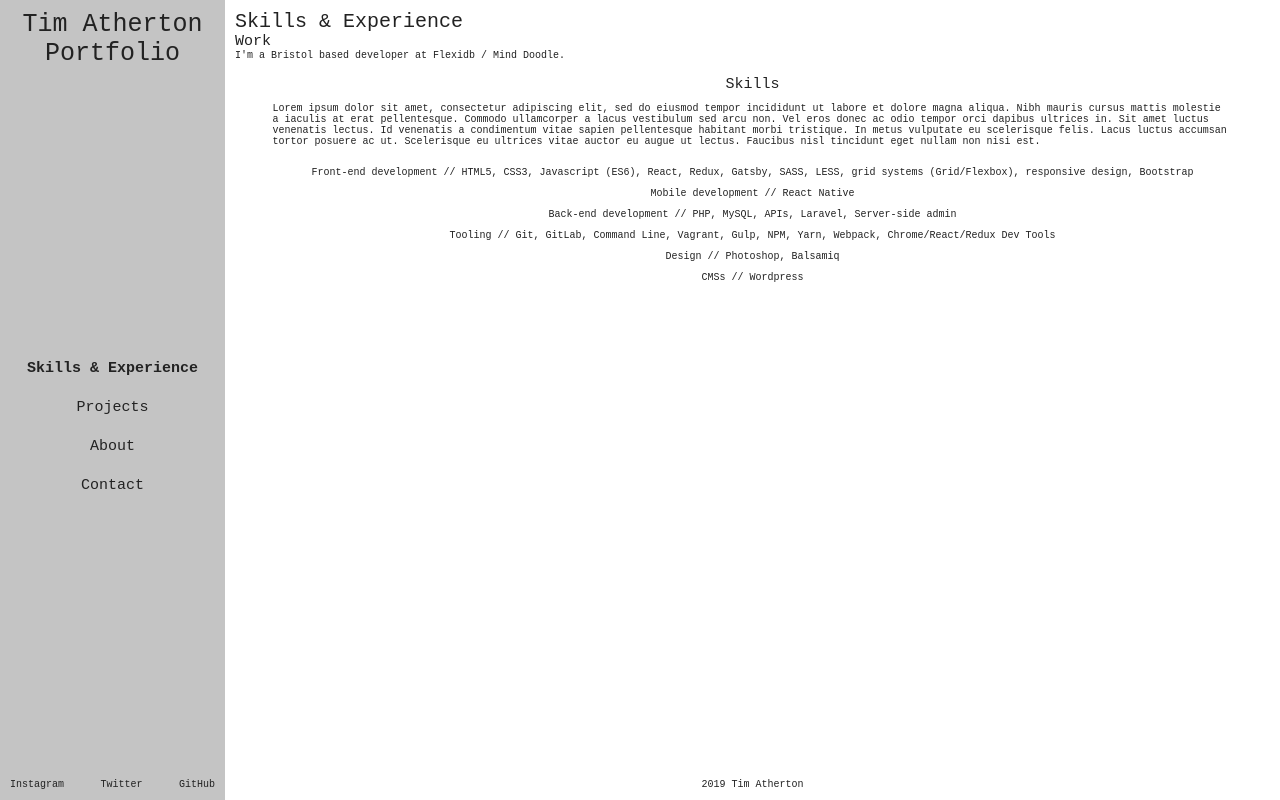
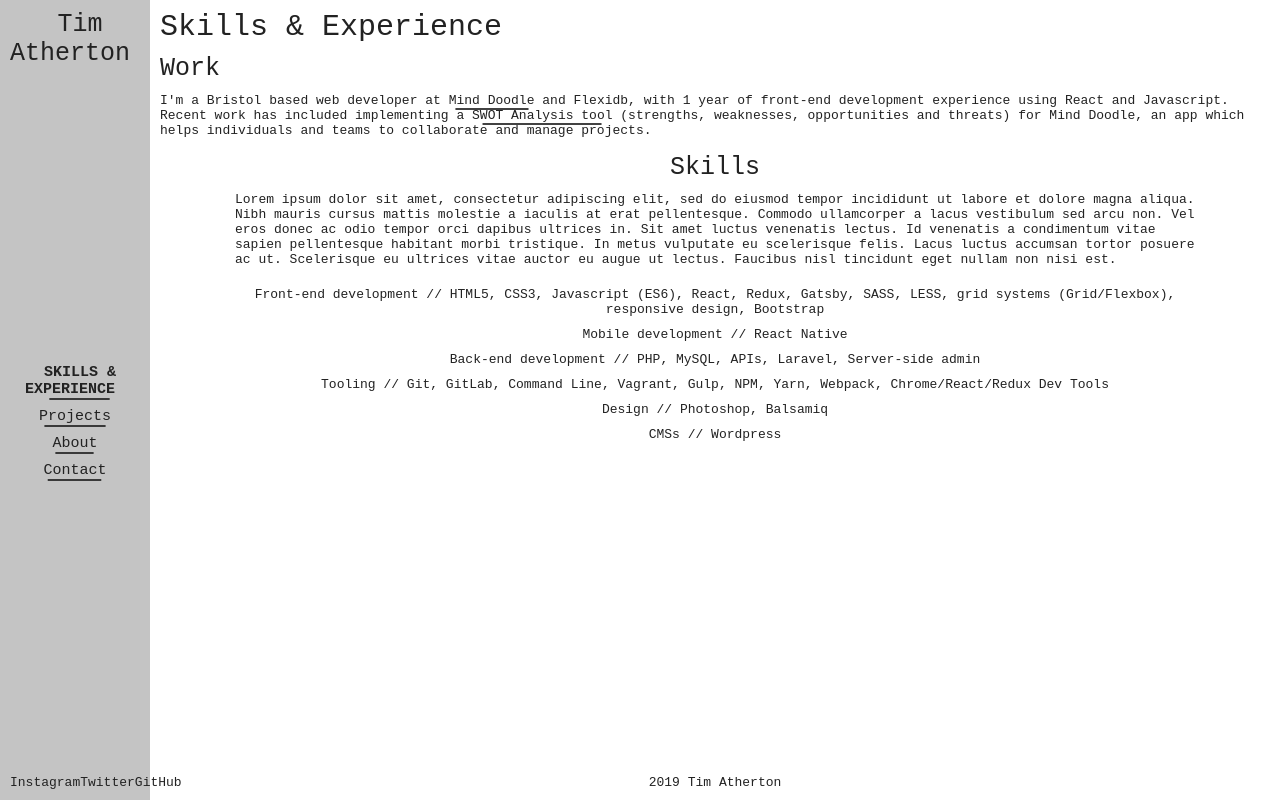
Before and after one commit to taweb/portfolio-gatsby, a Gatsby site: page /skills in a window 1280 px wide. Built offline with nearby package versions, Linux system fonts and the light colour scheme; Gatsby itself is replaced by a stand-in of ours.

Commit message:
add link styles, work md file

```diff
--- a/gatsby-config.js
+++ b/gatsby-config.js
@@ -1,6 +1,6 @@
 module.exports = {
   siteMetadata: {
-    title: `Tim Atherton Portfolio`,
+    title: `Tim Atherton`,
     description: `Portfolio Site using Gatsbyjs`,
     author: `Tim Atherton`,
   },
@@ -13,6 +13,14 @@
         path: `${__dirname}/src/images`,
       },
     },
+    {
+      resolve: `gatsby-source-filesystem`,
+      options: {
+        name: `data`,
+        path: `${__dirname}/src/data/`
+      },
+    },
+    `gatsby-transformer-remark`,
     `gatsby-transformer-sharp`,
     `gatsby-plugin-sharp`,
     {
--- a/package.json
+++ b/package.json
@@ -14,6 +14,7 @@
     "gatsby-plugin-sharp": "^2.0.37",
     "gatsby-plugin-styled-components": "^3.0.7",
     "gatsby-source-filesystem": "^2.0.37",
+    "gatsby-transformer-remark": "^2.6.1",
     "gatsby-transformer-sharp": "^2.1.19",
     "prop-types": "^15.7.2",
     "react": "^16.8.6",
--- a/src/components/header/header.js
+++ b/src/components/header/header.js
@@ -1,7 +1,7 @@
 import PropTypes from 'prop-types';
 import React, {Component} from 'react';
 import styled from 'styled-components';
-import {colors, fontSizes, breakPoints, layout} from '../../theme/Variables';
+import {colors, breakPoints, layout, fontSizes} from '../../theme/Variables';
 import Hamburger from './hamburger';
 import Logo from '../logo';
 import CustomLink from '../link';
@@ -45,7 +45,6 @@
 
 const ListItem = styled.li`
   padding: 0.5rem;
-  font-weight: 400;
   font-size: ${fontSizes.medium};
 `
 
@@ -64,7 +63,8 @@
 `
 
 const activeStyle = {
-  'fontWeight': 'bold'
+  'fontWeight': 'bold',
+  'textTransform': 'uppercase'
 }
 
 class Header extends Component {
@@ -98,6 +98,7 @@
                 <CustomLink
                   to="/skills"
                   activeStyle={activeStyle}
+                  type={'underline'}
                 >
                   Skills &amp; Experience
                 </CustomLink>
@@ -106,6 +107,7 @@
                 <CustomLink
                   to="/projects"
                   activeStyle={activeStyle}
+                  type={'underline'}
                 >
                   Projects
                 </CustomLink>
@@ -114,6 +116,7 @@
                 <CustomLink
                   to="/about"
                   activeStyle={activeStyle}
+                  type={'underline'}
                 >
                   About
                 </CustomLink>
@@ -122,6 +125,7 @@
                 <CustomLink
                   to="/contact"
                   activeStyle={activeStyle}
+                  type={'underline'}
                 >
                   Contact
                 </CustomLink>
@@ -139,6 +143,7 @@
                   to="/skills"
                   color={colors.white}
                   activeStyle={activeStyle}
+                  type={'underline'}
                 >
                   Skills
                 </CustomLink>
@@ -148,6 +153,7 @@
                   to="/projects"
                   color={colors.white}
                   activeStyle={activeStyle}
+                  type={'underline'}
                 >
                   Projects
                 </CustomLink>
@@ -157,6 +163,7 @@
                   to="/about"
                   color={colors.white}
                   activeStyle={activeStyle}
+                  type={'underline'}
                 >
                   About
                 </CustomLink>
@@ -166,6 +173,7 @@
                   to="/contact"
                   color={colors.white}
                   activeStyle={activeStyle}
+                  type={'underline'}
                 >
                   Contact
                 </CustomLink>
--- a/src/components/hero.js
+++ b/src/components/hero.js
@@ -42,6 +42,7 @@
     width: 100%;
     text-align: center;
     padding: 0 20px;
+    font-size: ${fontSizes.medium};
 `
 
 const HeaderText = styled.h1`
@@ -55,14 +56,14 @@
 `
 
 const PrimaryText = styled(StyledSpan)`
-    font-size: ${fontSizes.large};
+    font-size: ${fontSizes.xlarge};
     margin-bottom: 10px;
     text-transform: uppercase;
     letter-spacing: 5px;
 `
 
 const SecondaryText = styled(StyledSpan)`
-    font-size: ${fontSizes.medium};
+    font-size: ${fontSizes.large};
 `
 
 const hero = () => {
--- a/src/components/link.js
+++ b/src/components/link.js
@@ -1,31 +1,17 @@
 import React from 'react';
 import styled from 'styled-components';
-import {colors, fontSizes} from '../theme/Variables';
+import {colors} from '../theme/Variables';
 import { Link } from 'gatsby';
 
-const StyledLink = styled(({color, ...rest}) => <Link {...rest} />)`
-    font-size: ${fontSizes.normal};
+const StyledLink = styled(({color, type, ...rest}) => <Link {...rest} />)`
     margin: 5px 10px;
-    position: relative;
-    :link,
-    :visited,
-    :hover,
-    :active {
-        color: ${({color}) => color || `${colors.black}`};
+    color: ${({color}) => color || `${colors.black}`};
+    &::after, &::before {
+        display: ${({type}) => type === 'none' ? 'none' : 'block'};
+        background-color: ${({color}) => color || `${colors.black}`};
     }
-    ::after {
-        position: absolute;
-        top: 100%;
-        width: 100%;
-        left: 0;
-        height: 2px;
-        content: '';
-        background-color: ${({color}) => color || `${colors.black}`};
-        opacity: 0;
-        transition: opacity 0.2s ease;
-    }
-    :hover::after {
-        opacity: 1;
+    &::after {
+        display: ${({type}) => type === 'underline' || type === 'none' ? 'none' : 'block'}
     }
 `;
 
--- a/src/components/logo.js
+++ b/src/components/logo.js
@@ -1,17 +1,12 @@
 import React, {Component} from 'react';
-import { Link } from 'gatsby';
+import CustomLink from './link';
 import styled from 'styled-components';
 import {colors, fontSizes} from '../theme/Variables';
 
 const StyledLogo = styled.div`
-  a {
-    transition: color 0.3s ease-out;
-    font-size: ${fontSizes.medium};
-    :link,
-    :visited {
-      color: ${(props) => props.isOpen ? `${colors.white}` : `${colors.black}`}
+    a {
+        font-size: ${fontSizes.large};
     }
-  }
 `
 
 class Logo extends Component {
@@ -30,11 +25,12 @@
                 isOpen={isOpen}
                 onClick={this.toggle}
             >
-                <Link
+                <CustomLink
                     to="/"
+                    type={'none'}
                 >
-                {siteTitle}
-                </Link>
+                    {siteTitle}
+                </CustomLink>
             </StyledLogo>
         );
     }
--- /dev/null
+++ b/src/components/work.js
@@ -0,0 +1,18 @@
+import React from 'react';
+import styled from 'styled-components';
+
+const wrapper = styled.section`
+`
+
+const Work = ({data}) => {
+    const {frontmatter: {title}, html} = data
+
+    return (
+        <>
+            <h2>{title}</h2>
+            <div dangerouslySetInnerHTML={{ __html: html }} />
+        </>
+     );
+}
+
+export default Work;
--- /dev/null
+++ b/src/data/work.md
@@ -0,0 +1,6 @@
+---
+title: 'Work'
+---
+I'm a Bristol based web developer at [Mind Doodle](https://minddoodle.com/) and Flexidb, with 1 year of front-end development experience using React and Javascript.
+
+Recent work has included implementing a [SWOT Analysis tool](https://minddoodle.com/features/swot) (strengths, weaknesses, opportunities and threats) for Mind Doodle, an app which helps individuals and teams to collaborate and manage projects.
--- a/src/pages/skills.js
+++ b/src/pages/skills.js
@@ -1,17 +1,18 @@
 import React from 'react';
-import Layout from '../components/layout'
-import SEO from "../components/seo"
-import Skills from '../components/skills'
-import PageContent from '../components/pageContent'
+import Layout from '../components/layout';
+import SEO from '../components/seo';
+import Skills from '../components/skills';
+import PageContent from '../components/pageContent';
+import Work from '../components/work';
 
-const SkillsPage = () => {
+const SkillsPage = ({data}) => {
+    const workData = data.allMarkdownRemark.nodes[0]
     return (
         <Layout>
             <SEO title="Skills and Experience" />
             <PageContent>
                 <h1>Skills &amp; Experience</h1>
-                <h2>Work</h2>
-                <p>I'm a Bristol based developer at Flexidb / Mind Doodle.</p>
+                <Work data={workData}/>
                 <Skills />
             </PageContent>
         </Layout>
@@ -19,3 +20,22 @@
 }
 
 export default SkillsPage;
+
+export const query = graphql`
+    {
+        allMarkdownRemark(
+        filter: {
+            frontmatter: {
+                title: { eq:"Work" }
+            }
+        }
+        ) {
+            nodes {
+                frontmatter {
+                    title
+                },
+                html
+            }
+        }
+    }
+`
--- a/src/theme/GlobalStyle.js
+++ b/src/theme/GlobalStyle.js
@@ -1,7 +1,15 @@
 import { createGlobalStyle } from 'styled-components';
-import { colors } from './Variables.js';
+import { colors, fontSizes, breakPoints } from './Variables.js';
 
-
+const line = () => `
+    position: absolute;
+    top: 100%;
+    width: 100%;
+    left: 0;
+    height: 2px;
+    content: '';
+    background-color: ${colors.black};
+`
 
 export const GlobalStyle = createGlobalStyle`
     *,
@@ -29,11 +37,54 @@
         box-sizing: border-box;
     }
 
+    h1 {
+        font-size: ${fontSizes.xlarge};
+        margin-bottom: 1rem;
+    }
+
+    h2 {
+        font-size: ${fontSizes.large};
+        margin-bottom: 1rem;
+    }
+
+    h3 {
+        font-size: ${fontSizes.medium};
+    }
+
+    p {
+        font-size: ${fontSizes.normal};
+    }
+
     ul, ol {
         list-style-type: none;
     }
 
     a {
+        color: ${colors.black};
         text-decoration: none;
+        font-size: inherit;
+        position: relative;
+        &::before {
+            ${line};
+        }
+        @media (${breakPoints.desktop}) {
+            &::before, &::after {
+                transform: scale(0.85);
+                transition: transform 0.3s;
+            }
+            &::after {
+                ${line};
+                opacity: 0;
+                transition: transform 0.3s, top 0.3s, opacity 0.3s;
+            }
+            &:hover::before,
+            &:hover::after {
+                transform: scale(1.05);
+            }
+            &:hover::after {
+                opacity: 1;
+                top: 0%;
+            }
+        }
     }
 `
--- a/src/theme/Variables.js
+++ b/src/theme/Variables.js
@@ -10,13 +10,15 @@
 }
 
 const fontSizes = {
-    large: '4rem',
-    medium: '2.5rem',
-    normal: '1.5rem'
+    xlarge: '3rem',
+    large: '2.5rem',
+    medium: '1.5rem',
+    normal: '1.3rem'
 }
 
 const layout = {
-    sidebarWidth: '225px',
+    // sidebarWidth: '225px',
+    sidebarWidth: '150px',
     headerHeight: '60px'
 }
 
```
Also changed, not shown: 1 other file.
